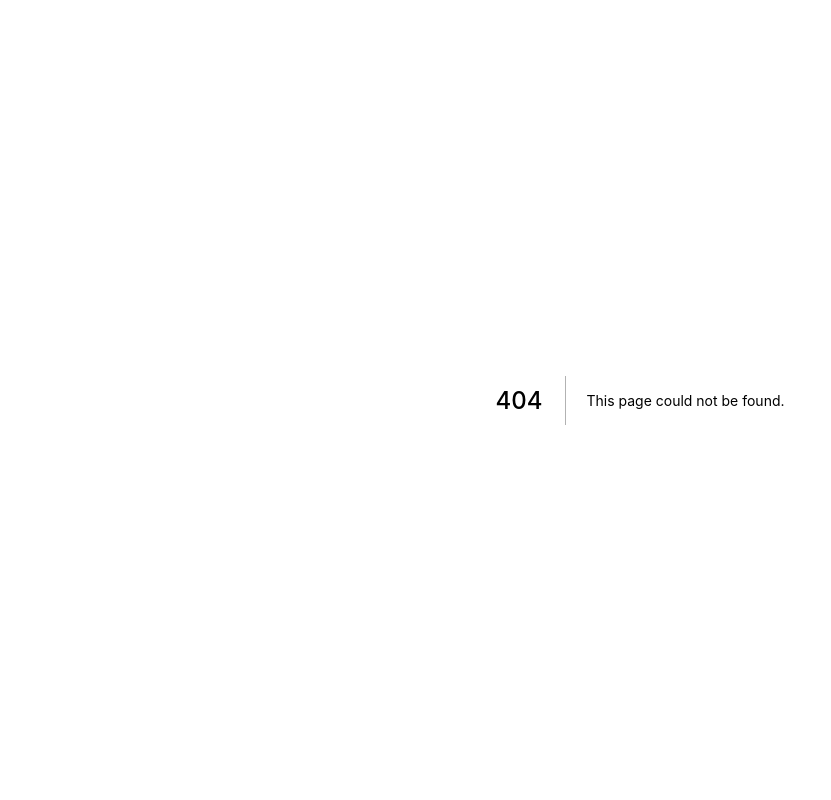
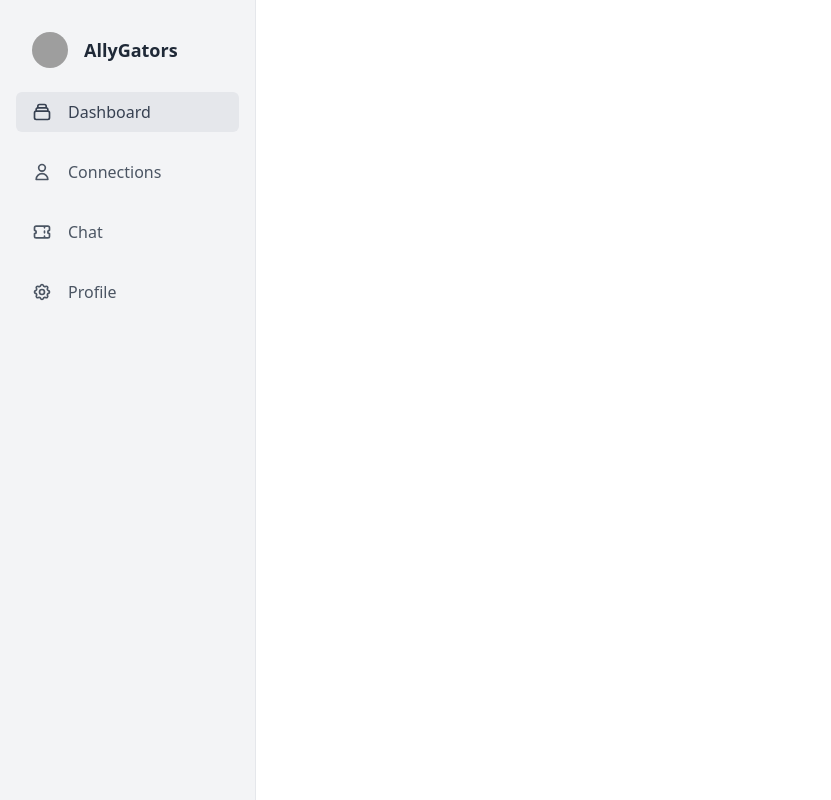
Before and after one commit to kovurusaisachin/AllyGator, a Next.js app in the folder Frontend/allygator_frontend/: page /dashboard/Chat in a window 1280 px wide. Before the commit this address had no page. Shown: the whole page, without its empty margins (0-831 px from the left). Built offline with nearby package versions, Linux system fonts and the light colour scheme; grey boxes are pictures that could not be loaded.

Commit message:
Chat page layout done

```diff
--- /dev/null
+++ b/Frontend/allygator_frontend/pages/dashboard/Chat/index.tsx
@@ -0,0 +1,14 @@
+import React from 'react'
+import Sidebar from '../../../components/sidebar/sidebar'
+
+// import ResetPass from './ResetPassword'
+function Connection() {
+    return(
+        <div className="flex flex-col-2">
+            <Sidebar />
+
+
+        </div>
+    )
+}
+export default Connection
```
